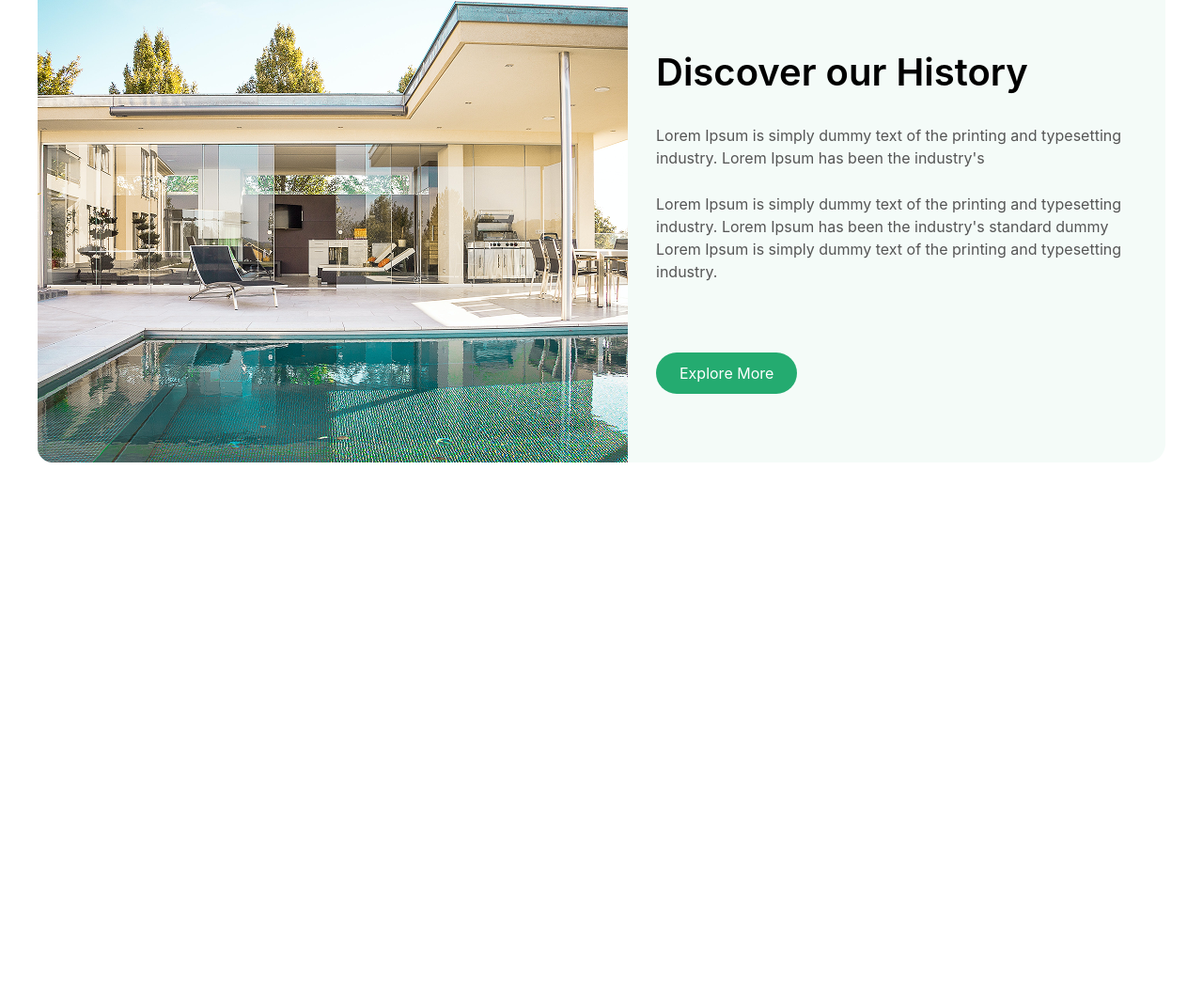
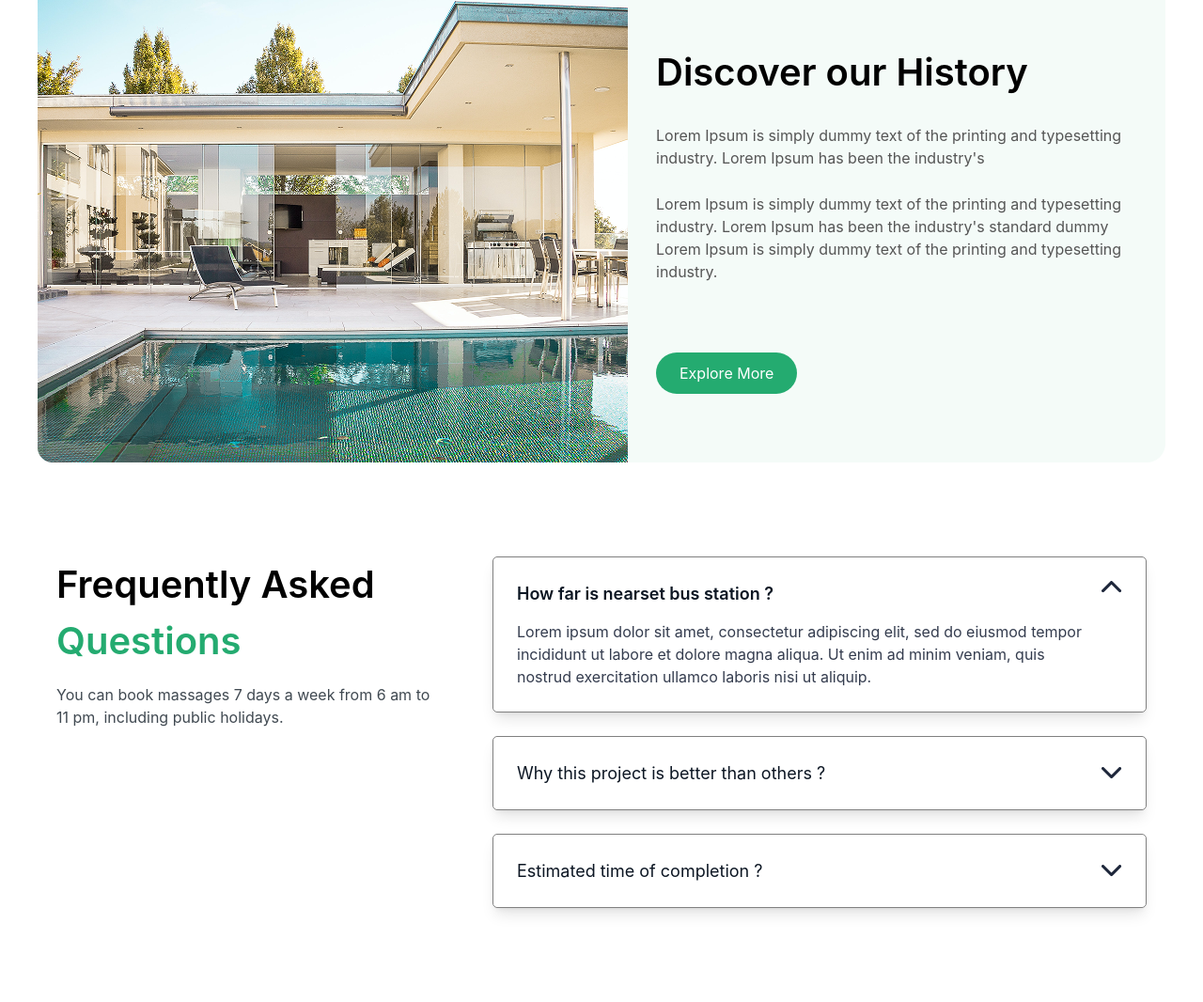
Before and after one commit to mahmadzoda09/Connecting, a website: page src/Page2.html in a window 1280 px wide. Shown: the part 1570-2636 px from the top of the page at 94% size. Before the commit the page ends 2062 px from the top, so only its background shows below. Drawn offline with nearby package versions, Linux system fonts and the light colour scheme; files that its build step writes are made by us from their sources.

Commit message:
Section4PAGE2

```diff
--- a/src/Page2.html
+++ b/src/Page2.html
@@ -170,6 +170,37 @@
           </button>
         </aside>
       </section>
+      <section class="max-w-300 m-auto flex items-start flex-col lg:flex-row lg:p-[100px_20px] p-[20px] justify-between gap-[50px] ">
+        <aside class="flex flex-col gap-[15px] items-start lg:w-[410px]">
+          <h1 class="text-[40px] font-semibold">Frequently Asked <span class="text-[#24AB70]">Questions</span></h1>
+          <p class="text-[#101C26CC]">
+            You can book massages 7 days a week from 6 am to 11 pm, including
+            public holidays.
+          </p>
+        </aside>
+        <div class="flex flex-col gap-[25px]  lg:w-[60%]">
+          <nav class="flex border border-[gray] items-start p-[25px] shadow-lg rounded-[5px]">
+            <article class="flex flex-col gap-[15px]">
+              <h1 class="text-[#0C1623] text-[18px] font-semibold">How far is nearset bus station ?</h1>
+              <p class="text-[#1D263AE5]">
+                Lorem ipsum dolor sit amet, consectetur adipiscing elit, sed do
+                eiusmod tempor incididunt ut labore et dolore magna aliqua. Ut
+                enim ad minim veniam, quis nostrud exercitation ullamco laboris
+                nisi ut aliquip.
+              </p>
+            </article>
+            <img src="up.png" alt="">
+          </nav>
+          <nav class="flex border border-[gray] items-center p-[25px] shadow-lg justify-between rounded-[5px]">
+            <h1 class="text-[#0C1623] text-[18px]">Why this project is better than others ?</h1>
+            <img src="down.png" alt="">
+          </nav>
+          <nav class="flex border border-[gray] items-center p-[25px] shadow-lg justify-between rounded-[5px]">
+            <h1 class="text-[#0C1623] text-[18px]">Estimated time of completion ?</h1>
+            <img src="down.png" alt="">
+          </nav>
+        </div>
+      </section>
     </main>
   </body>
 </html>
```
Also changed, not shown: src/down.png (added), src/up.png (added).
